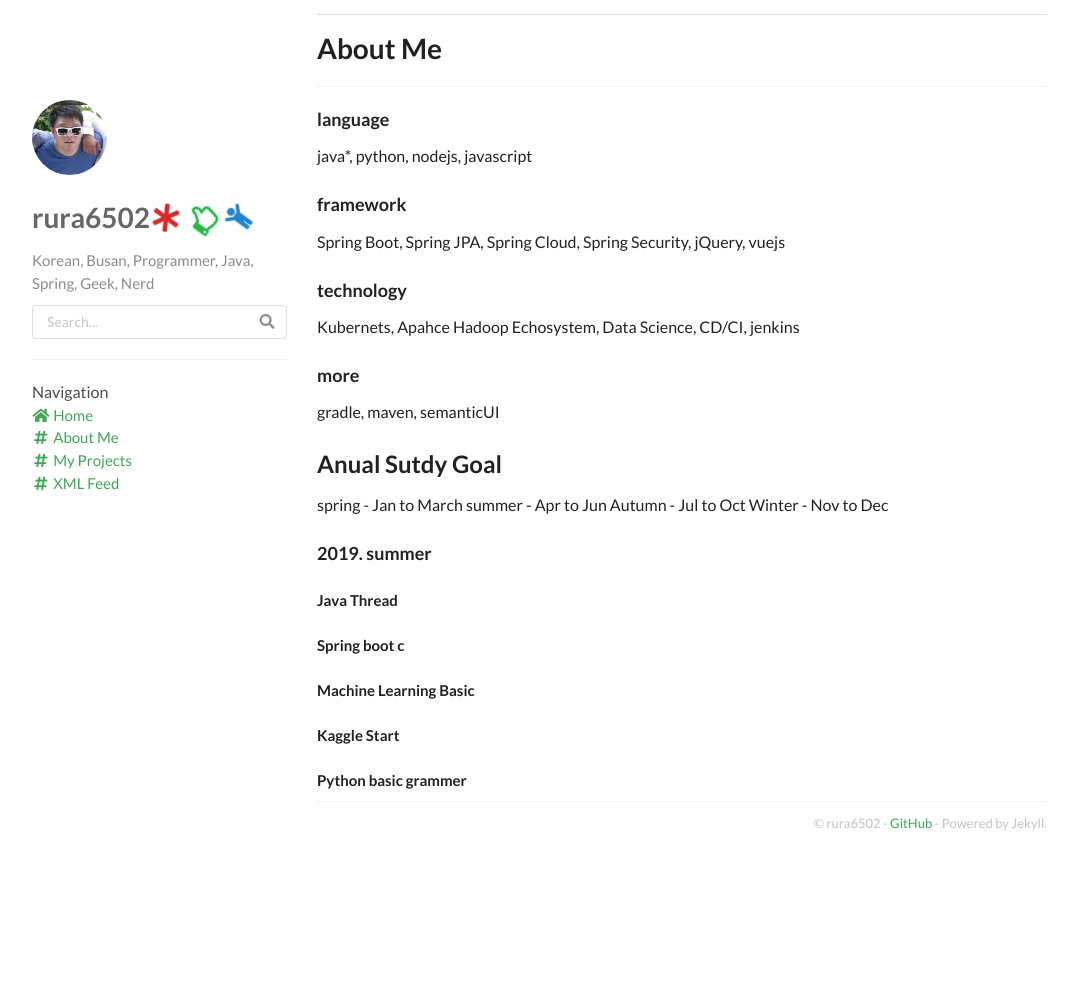
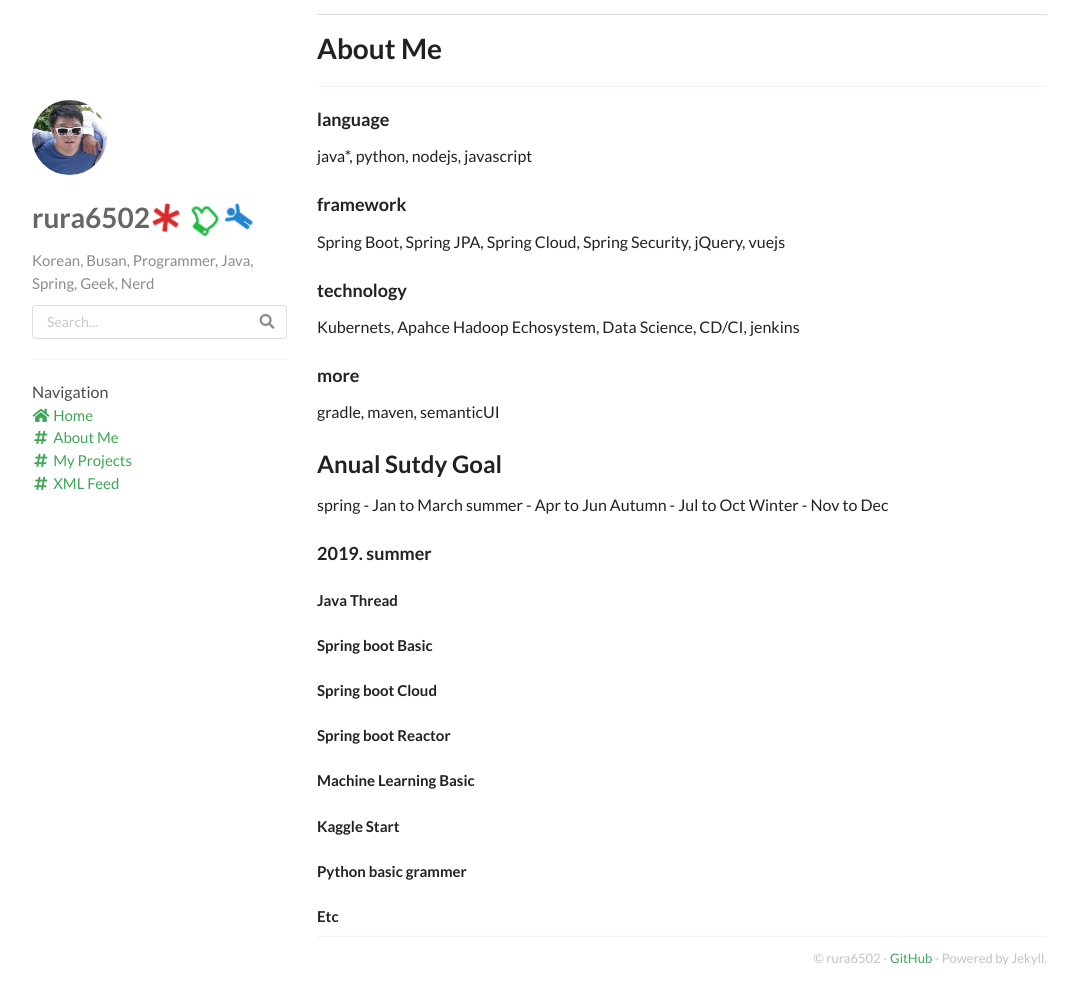
Before and after one commit to rura6502/rura6502.github.io, a Jekyll site: the page built from about.md, in a window 1280 px wide and 996 px high. Shown: the whole window, without its empty margins (53-1131 px from the left). Built offline with Jekyll 4.4.1, drawn with Linux system fonts in a browser that asks for light colours; nearby versions of some CDN libraries.

Commit message:
about.md updated from https://stackedit.io/

```diff
--- a/about.md
+++ b/about.md
@@ -30,11 +30,13 @@ Winter - Nov to Dec
 ### 2019. summer
 
 #### Java Thread
-#### Spring boot c
+#### Spring boot Basic
+#### Spring boot Cloud
+#### Spring boot Reactor
 #### Machine Learning Basic
 #### Kaggle Start
 #### Python basic grammer
-
+#### Etc
 <!--stackedit_data:
-eyJoaXN0b3J5IjpbMTY2Nzk4MjM2N119
+eyJoaXN0b3J5IjpbLTEwNTk4MDY3MjVdfQ==
 -->
```
